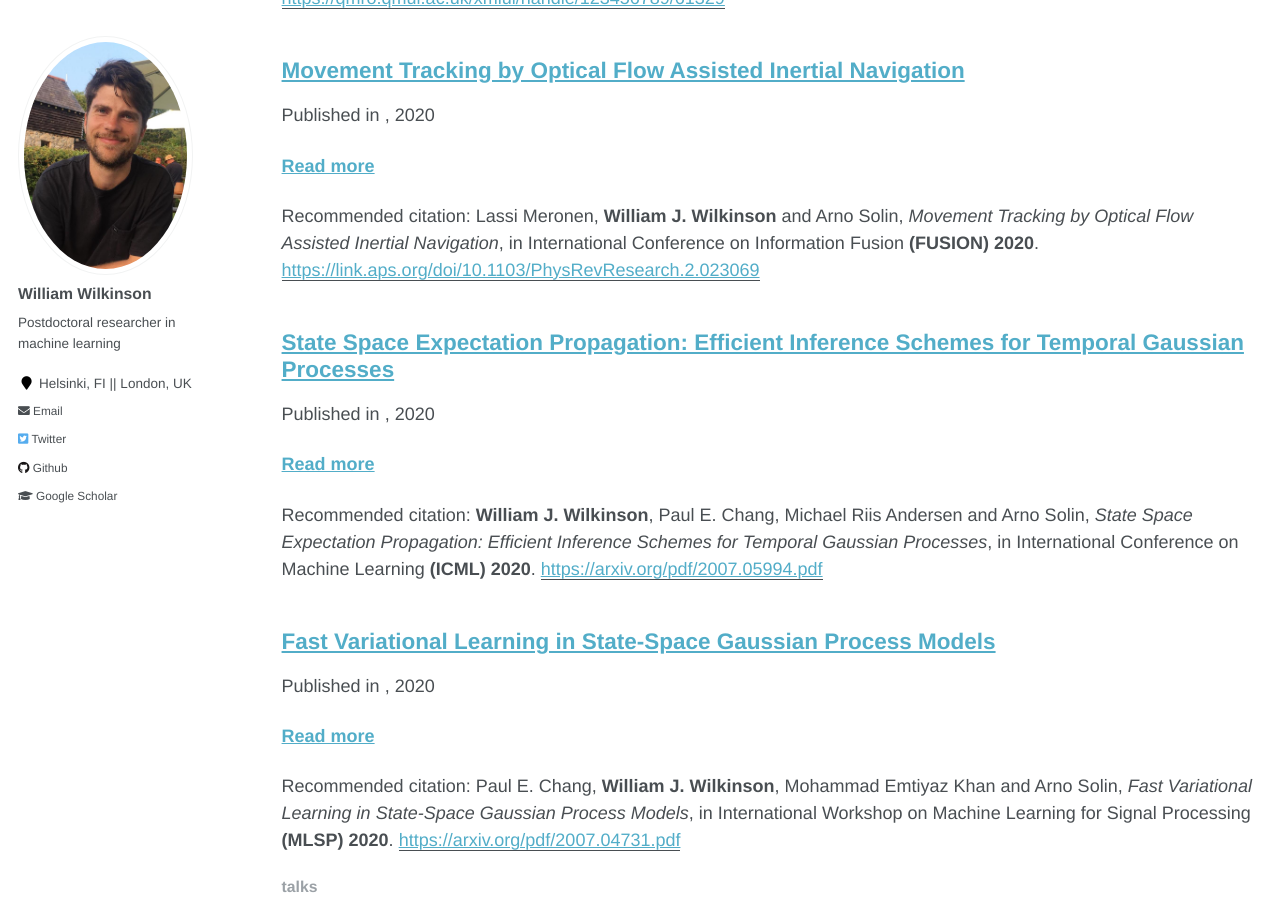
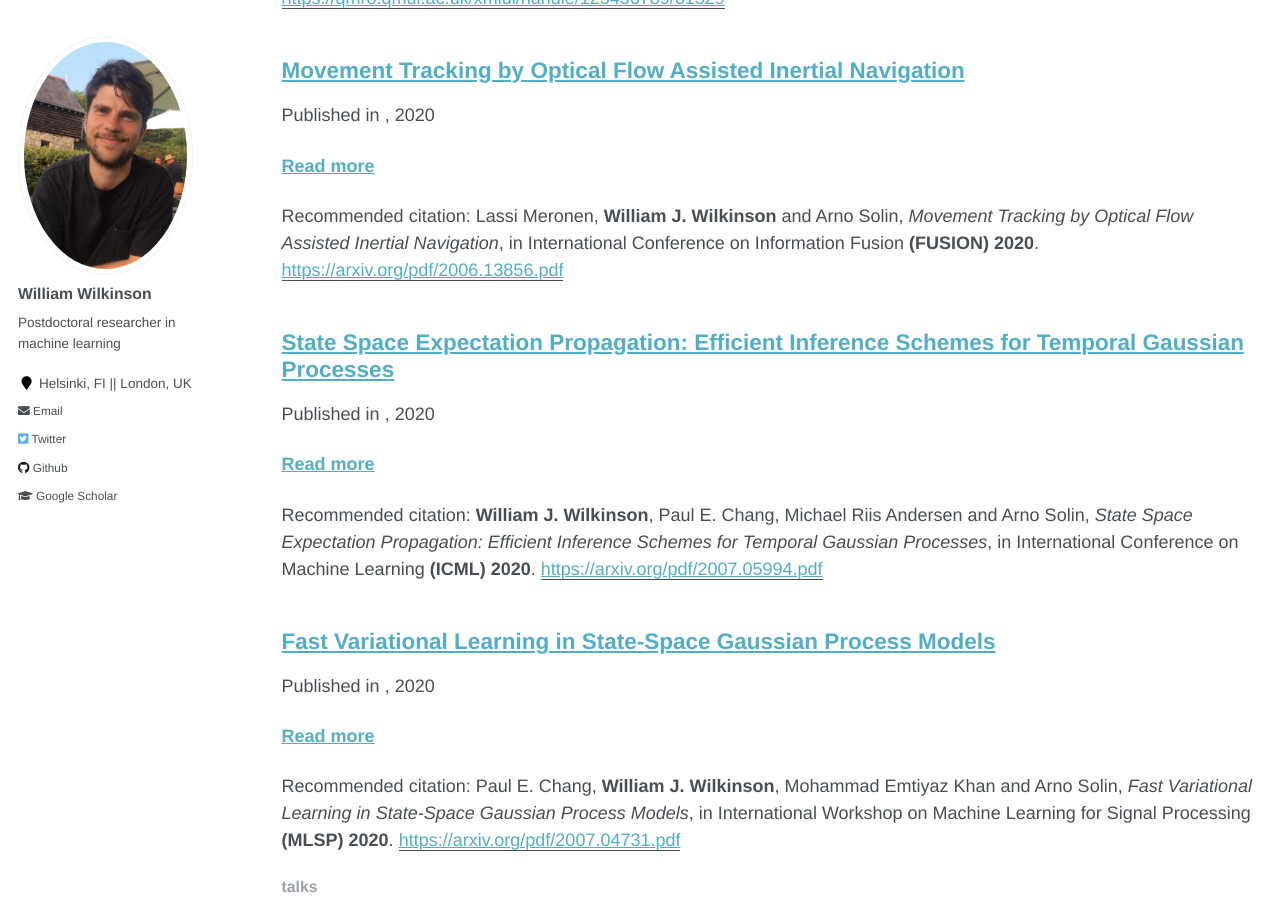
Before and after one commit to wil-j-wil/wil-j-wil2.github.io, a Jekyll site: the page built from _pages/collection-archive.html, in a window 1280 px wide and 900 px high, scrolled down 1831 px. Built offline with Jekyll 4.4.1, drawn with Linux system fonts in a browser that asks for light colours; some of the changed lines change nothing that is shown.

Commit message:
Update 2020-01-01-fusion.md

```diff
--- a/_publications/2020-01-01-fusion.md
+++ b/_publications/2020-01-01-fusion.md
@@ -6,6 +6,6 @@ excerpt: ''
 type: published
 date: 2020-01-01
 year: 2020
-paperurl: 'https://link.aps.org/doi/10.1103/PhysRevResearch.2.023069'
+paperurl: 'https://arxiv.org/pdf/2006.13856.pdf'
 citation: 'Lassi Meronen, <b>William J. Wilkinson</b> and Arno Solin, <i>Movement Tracking by Optical Flow Assisted Inertial Navigation</i>, in International Conference on Information Fusion <b>(FUSION) 2020</b>.'
 ---
```
